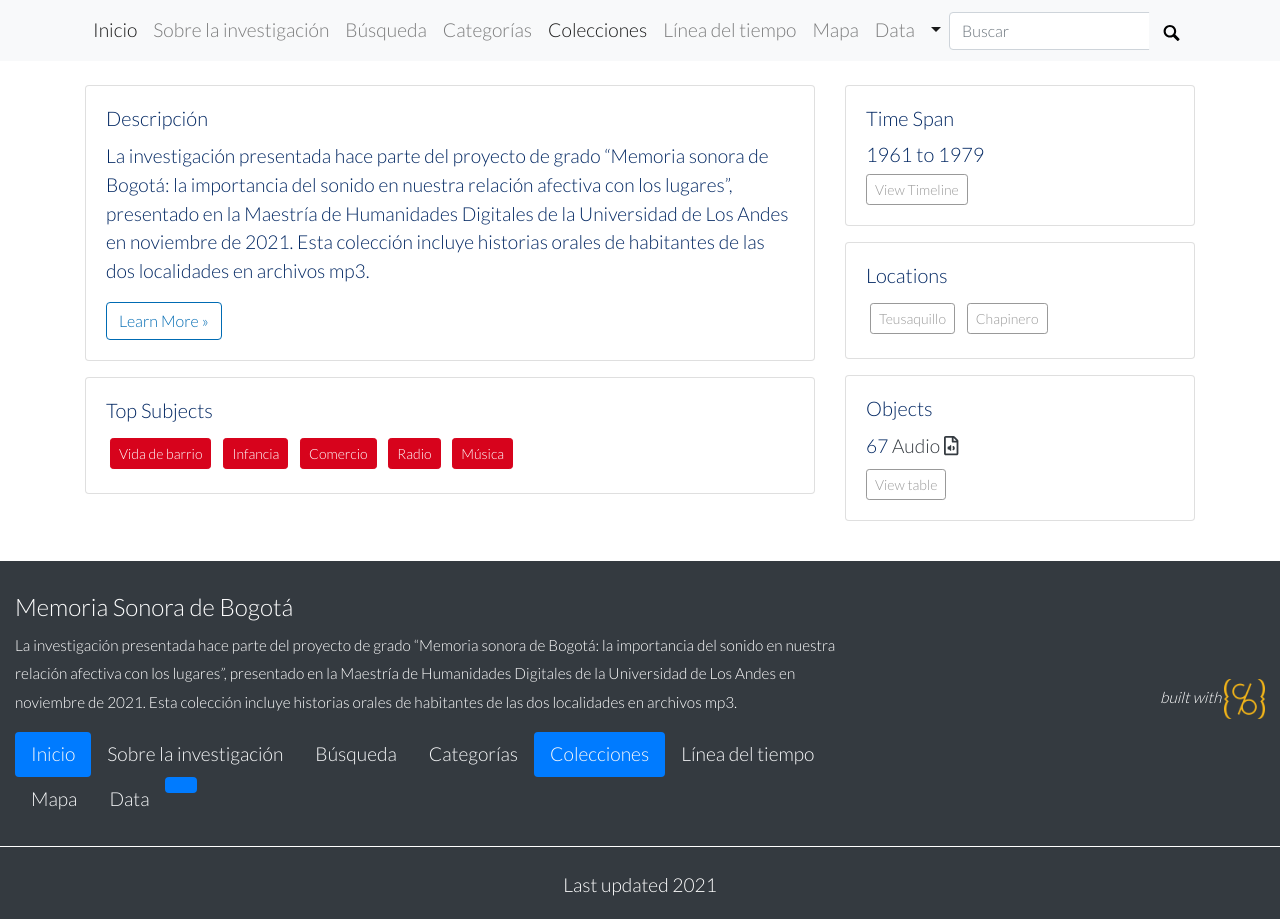
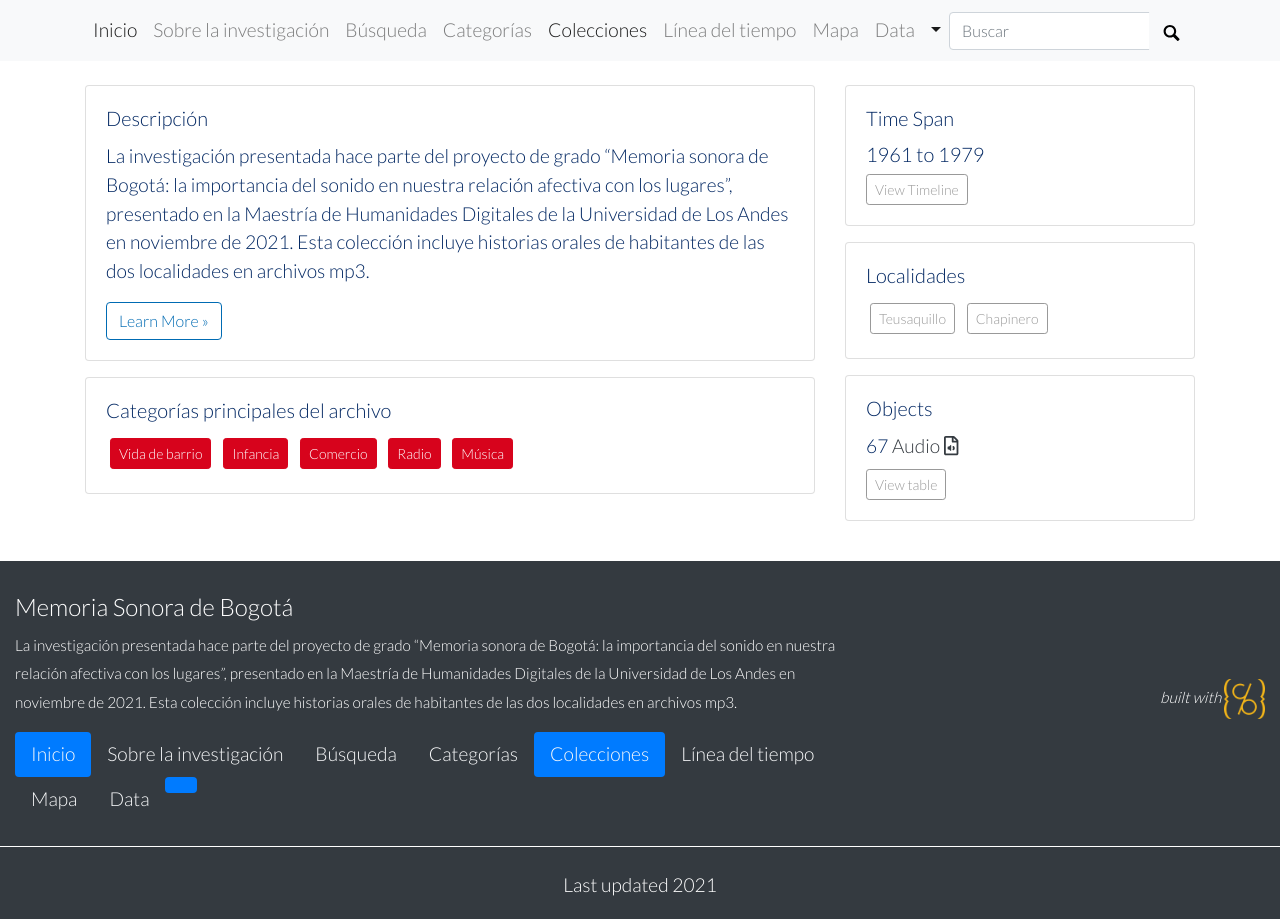
Before and after one commit to lparisb/memoriasonorabogota, a Jekyll site: the page built from index.md, in a window 1280 px wide. Shown: the part 703-1622 px from the top of the page. Built offline with Jekyll 4.4.1, drawn with Linux system fonts in a browser that asks for light colours.

Commit message:
Update home-infographic.html

```diff
--- a/_layouts/home-infographic.html
+++ b/_layouts/home-infographic.html
@@ -6,7 +6,7 @@ layout: page
   <div class="col-md-8">
 
     {% include index/description.html %}
-    {% include index/featured-terms.html field="subject" title="Top Subjects" btn-color="info" %}
+    {% include index/featured-terms.html field="subject" title="Categorías principales del archivo" btn-color="info" %}
 
   </div>
   <div class="col-md-4">
@@ -15,7 +15,7 @@ layout: page
 
 
 
-    {% include index/featured-terms.html field="location" title="Locations" btn-color="outline-secondary" %}
+    {% include index/featured-terms.html field="location" title="Localidades" btn-color="outline-secondary" %}
 
     {% include index/objects.html %}
 
```
